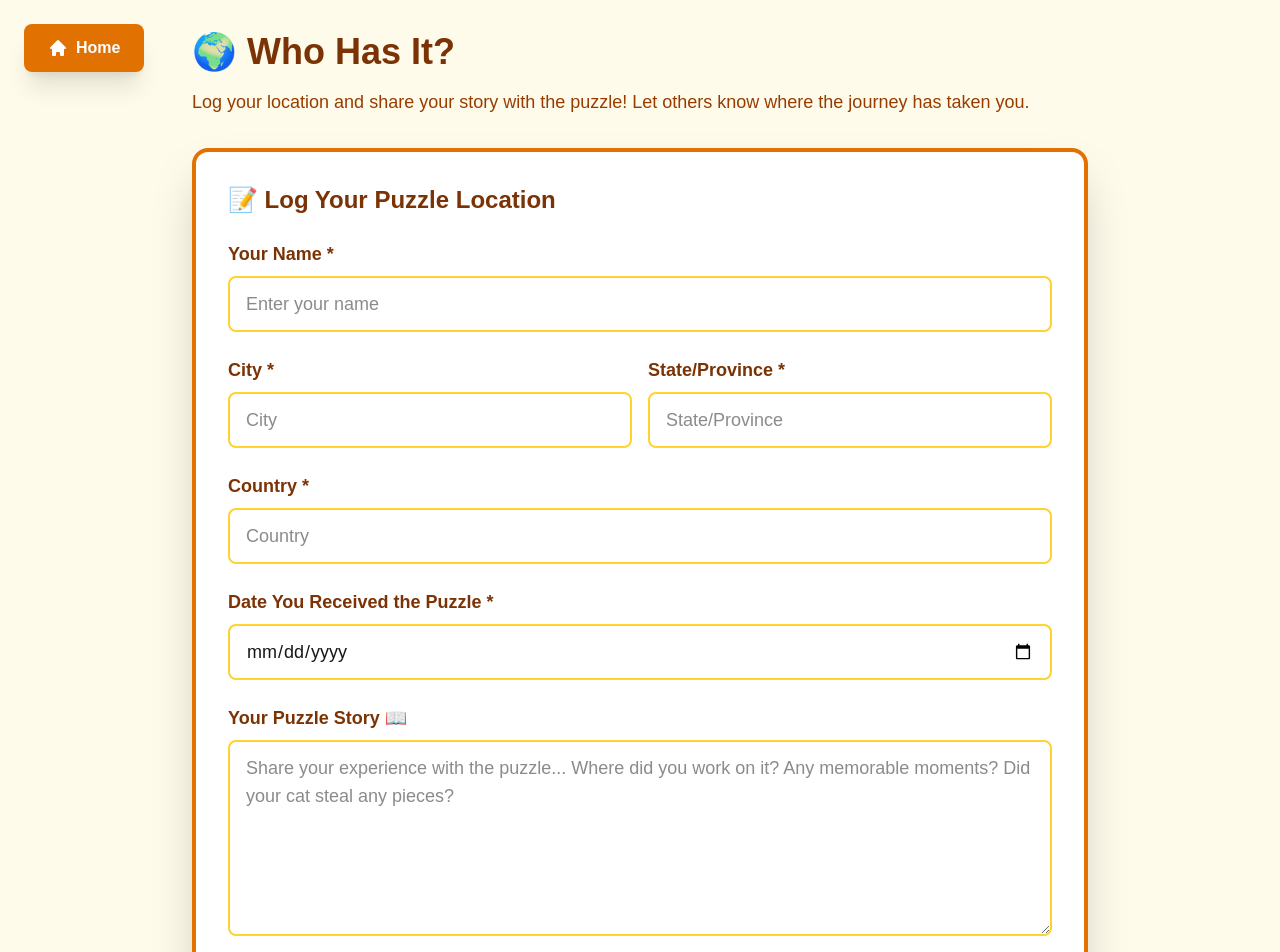
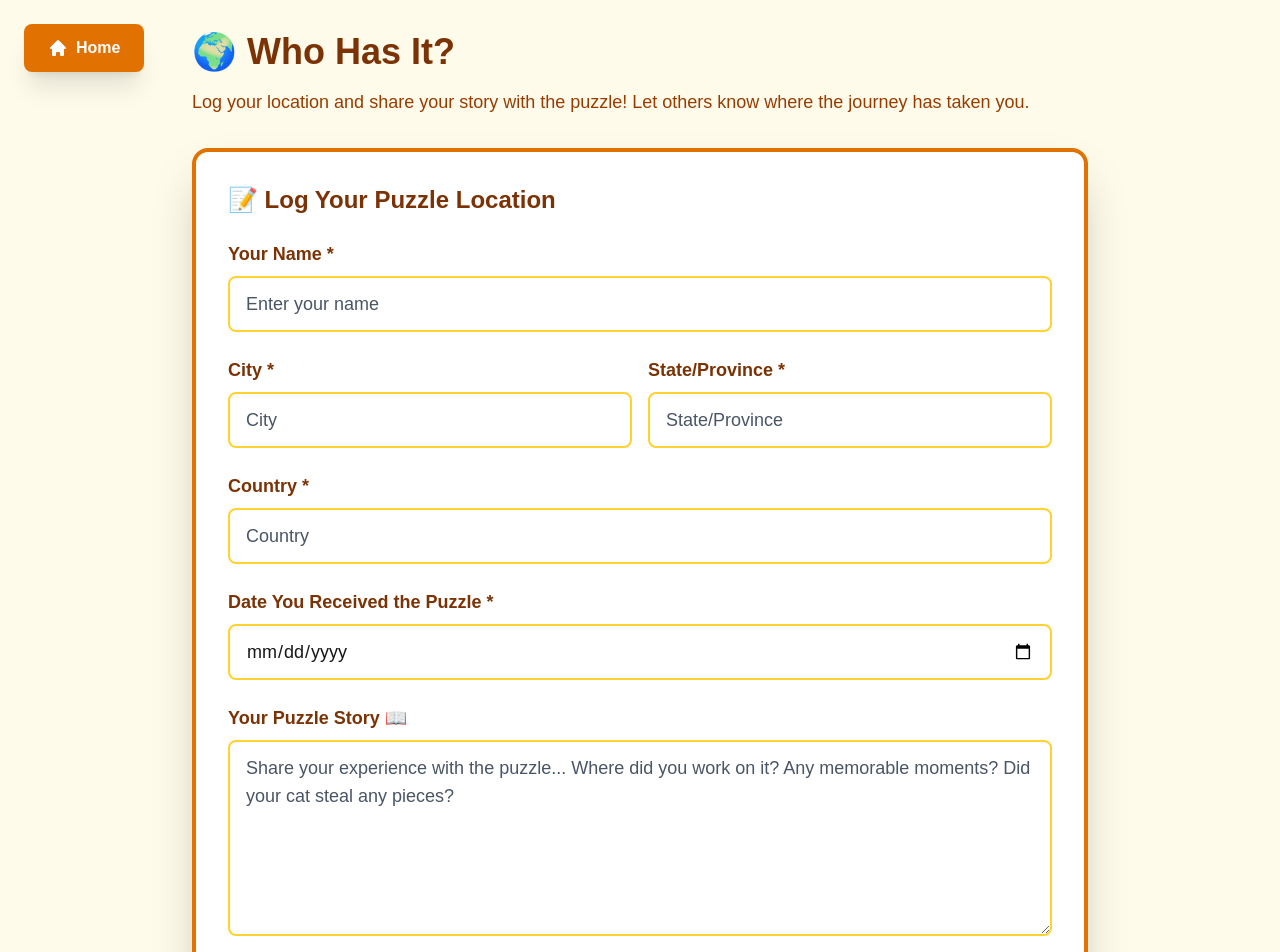
Before and after one commit to MoonriverD10/traveling-gifts, a Next.js app: page /who-has-it in a window 1280 px wide. Shown: the top 952 px of the page. Built offline with nearby package versions, Linux system fonts and the light colour scheme.

Commit message:
🔧 Fix Who Has It form: darker placeholders for better readability

```diff
--- a/app/who-has-it/page.tsx
+++ b/app/who-has-it/page.tsx
@@ -83,7 +83,7 @@ export default function WhoHasItPage() {
                 value={formData.name}
                 onChange={handleChange}
                 required
-                className="w-full px-4 py-3 border-2 border-amber-300 rounded-lg focus:border-amber-600 focus:outline-none text-lg"
+                className="w-full px-4 py-3 border-2 border-amber-300 rounded-lg focus:border-amber-600 focus:outline-none text-lg placeholder-gray-600"
                 placeholder="Enter your name"
               />
             </div>
@@ -101,7 +101,7 @@ export default function WhoHasItPage() {
                   value={formData.city}
                   onChange={handleChange}
                   required
-                  className="w-full px-4 py-3 border-2 border-amber-300 rounded-lg focus:border-amber-600 focus:outline-none text-lg"
+                  className="w-full px-4 py-3 border-2 border-amber-300 rounded-lg focus:border-amber-600 focus:outline-none text-lg placeholder-gray-600"
                   placeholder="City"
                 />
               </div>
@@ -116,7 +116,7 @@ export default function WhoHasItPage() {
                   value={formData.state}
                   onChange={handleChange}
                   required
-                  className="w-full px-4 py-3 border-2 border-amber-300 rounded-lg focus:border-amber-600 focus:outline-none text-lg"
+                  className="w-full px-4 py-3 border-2 border-amber-300 rounded-lg focus:border-amber-600 focus:outline-none text-lg placeholder-gray-600"
                   placeholder="State/Province"
                 />
               </div>
@@ -133,7 +133,7 @@ export default function WhoHasItPage() {
                 value={formData.country}
                 onChange={handleChange}
                 required
-                className="w-full px-4 py-3 border-2 border-amber-300 rounded-lg focus:border-amber-600 focus:outline-none text-lg"
+                className="w-full px-4 py-3 border-2 border-amber-300 rounded-lg focus:border-amber-600 focus:outline-none text-lg placeholder-gray-600"
                 placeholder="Country"
               />
             </div>
@@ -150,7 +150,7 @@ export default function WhoHasItPage() {
                 value={formData.dateReceived}
                 onChange={handleChange}
                 required
-                className="w-full px-4 py-3 border-2 border-amber-300 rounded-lg focus:border-amber-600 focus:outline-none text-lg"
+                className="w-full px-4 py-3 border-2 border-amber-300 rounded-lg focus:border-amber-600 focus:outline-none text-lg placeholder-gray-600"
               />
             </div>
 
@@ -165,7 +165,7 @@ export default function WhoHasItPage() {
                 value={formData.story}
                 onChange={handleChange}
                 rows={6}
-                className="w-full px-4 py-3 border-2 border-amber-300 rounded-lg focus:border-amber-600 focus:outline-none text-lg"
+                className="w-full px-4 py-3 border-2 border-amber-300 rounded-lg focus:border-amber-600 focus:outline-none text-lg placeholder-gray-600"
                 placeholder="Share your experience with the puzzle... Where did you work on it? Any memorable moments? Did your cat steal any pieces?"
               />
               <p className="text-sm text-amber-700 mt-2 italic">
```
